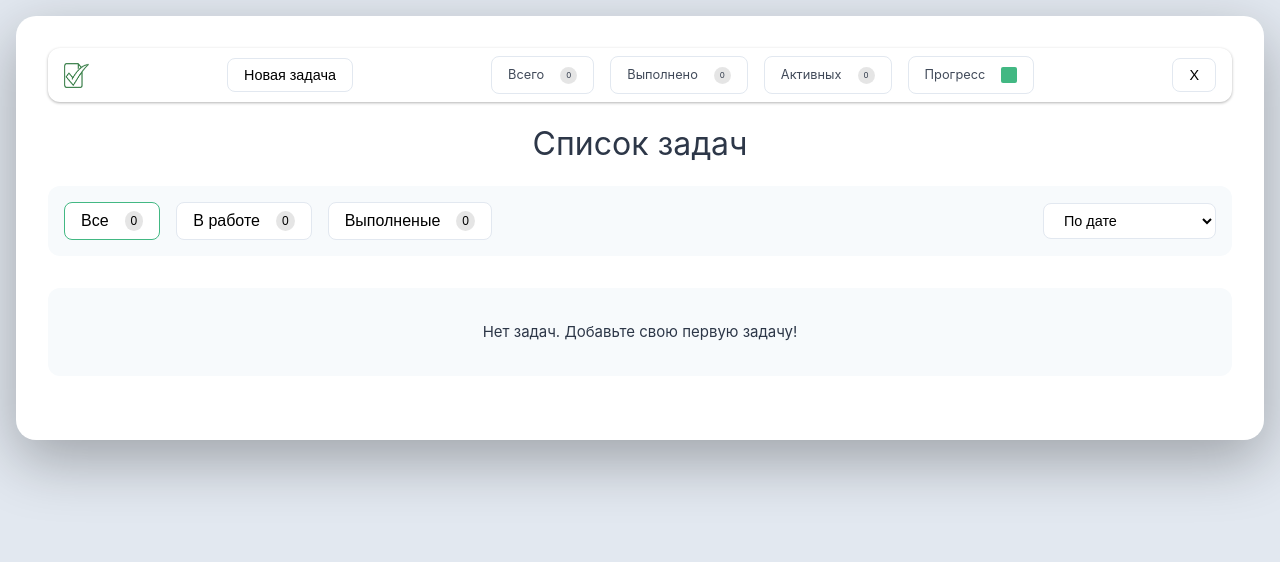
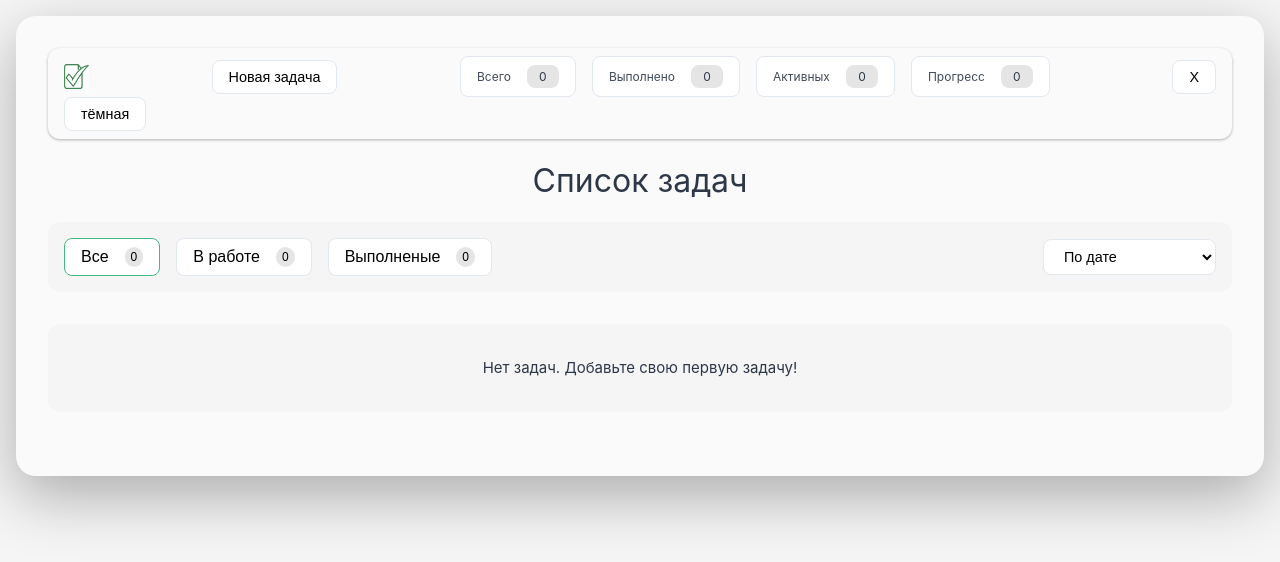
Before and after one commit to AlekseyZaqvozkin/TaskManager, a Vue app: page / in a window 1280 px wide. Shown: the top 562 px of the page. Built offline with nearby package versions, Linux system fonts and the light colour scheme; the HTML template or start-up script is replaced by a standard one.

Commit message:
change component Statistic

```diff
--- a/src/App.vue
+++ b/src/App.vue
@@ -4,9 +4,10 @@ import TaskList from './components/TaskList.vue'
 import TaskFilter from './components/TaskFilter.vue'
 import TaskStat from './components/TaskStat.vue'
 import TaskModal from './components/TaskModal.vue'
-import type { FilterOption, FilterValue, SortValue, Task } from './types/global'
+import type { FilterOption, FilterValue, SortValue, Stats, Task } from './types/global'
 
 import { useHead } from '@unhead/vue'
+// import ThemeChange from './components/ThemeChange.vue'
 
 useHead({
   title: 'Менеджер задач',
@@ -19,7 +20,6 @@ useHead({
       name: 'viewport',
       content: 'width=device-width, initial-scale=1',
     },
-    // Добавим Open Graph для красивого отображения в соцсетях
     {
       property: 'og:title',
       content: 'Менеджер задач',
@@ -45,6 +45,22 @@ watch(
   },
   { deep: true }, // изменения внутри объектов
 )
+
+// Реактивное состояние для отслеживания темы
+const isDark = ref(false)
+
+// Функция переключения темы
+const toggleTheme = () => {
+  isDark.value = !isDark.value
+
+  if (isDark.value) {
+    document.documentElement.classList.add('dark-theme')
+    localStorage.setItem('theme', 'dark')
+  } else {
+    document.documentElement.classList.remove('dark-theme')
+    localStorage.setItem('theme', 'light')
+  }
+}
 
 // modal
 
@@ -94,10 +110,16 @@ const stats = computed(() => {
   const total = list.length
   const completed = list.reduce((s, t) => s + (t.completed ? 1 : 0), 0)
   const active = total - completed
-  const progress = total === 0 ? 0 : Math.round(100 - (completed / total) * 100)
+  const progress = total === 0 ? 0 : Math.round( (completed / total) * 100)
   return { total, completed, active, progress }
 })
 
+const statsArr = computed<Stats[]>(() => [
+  { label: 'Всего', count: stats.value.total },
+  { label: 'Выполнено', count: stats.value.completed },
+  { label: 'Активных', count: stats.value.total - stats.value.completed },
+  { label: 'Прогресс', count: stats.value.progress, bar: true },
+])
 // Фильтрация и сортировка
 const filterAndSortedTasks = computed(() => {
   let filtered = [...tasks.value]
@@ -171,6 +193,21 @@ const handleChangeFilter = (filter: FilterValue) => {
 }
 
 const loadFromLocalStorage = () => {
+  // Инициализация темы при монтировании компонента
+
+  const savedTheme = localStorage.getItem('theme')
+
+  // Проверяем сохраненную тему или системные настройки ОС
+  const prefersDark = window.matchMedia('(prefers-color-scheme: dark)').matches
+
+  if (savedTheme === 'dark' || (!savedTheme && prefersDark)) {
+    isDark.value = true
+    document.documentElement.classList.add('dark-theme')
+  } else {
+    isDark.value = false
+    document.documentElement.classList.remove('dark-theme')
+  }
+
   const savedTask = localStorage.getItem('tasks')
   if (savedTask) {
     try {
@@ -212,9 +249,11 @@ onMounted(() => {
         <div class="header__container">
           <img alt="Task manager logo" class="header__logo" src="@/assets/logo_green.png" />
           <button class="btn tab" @click="openNew">Новая задача</button>
-          <TaskStat :stats="stats" />
+          <TaskStat :stats="statsArr" />
           <button class="btn-alert tab" @click="eraseAll">Х</button>
         </div>
+        <!-- <ThemeChange/> -->
+        <button class="btn tab" @click="toggleTheme">{{ isDark ? 'светлая' : 'тёмная' }}</button>
       </section>
 
       <h1 class="app__title">Список задач</h1>
--- a/src/assets/base.css
+++ b/src/assets/base.css
@@ -1,27 +1,51 @@
 :root {
+  /* colors */
+
+  --primary: #009688;
+  --primary-dark: #00796b;
+  --secondary: #b39ddb;
+
+  --background: #fafafa;
+  --surface: #f5f5f5;
+  --error: #f44336;
+
+  --on-primary: #fafafa;
+  --on-secondary: #212121;
+
+  /* --on-background:;
+--on-surface:; */
+  --on-error: #000000;
+  --black-30: rgba(0, 0, 0, 0.3);
+
   --green: #42b883;
+
   --white-soft: #e2e8f0;
+  --white-light: #f7fafc;
   --white: #ffffff;
+
   --text-dark: #2d3748;
-  --white-light: #f7fafc;
-  --black-30: rgba(0, 0, 0, 0.3);
+
   --black-10: rgba(0, 0, 0, 0.1);
 
-  --alert: red;
+  --font-size-header: 16px;
+  --font-size-text: 14px;
+  --font-size-minor: 12px;
 }
 
 /* semantic color variables for this project */
 :root {
-  --color-background-soft: var(--white-soft);
-  --color-background-light: var(--white-light);
-  --color-background: var(--white);
+  --color-background-soft: var(--surface);
+  --color-background: var(--background);
+  --color-shadow: var(--black-30);
+
+  --color-background-light: var(--surface);
+
   --color-background-btn: var(--white);
 
   --color-border-btn: var(--white-soft);
   --color-border: var(--green);
   --color-hover: var(--green);
 
-  --color-shadow: var(--black-30);
   --color-text: var(--text-dark);
   --color-text-active: var(--white);
   --color-text-opacity-30: var(--black-30);
@@ -29,6 +53,22 @@
   --gap: 16px;
 }
 
+:root.dark-theme {
+  --color-background-soft: var(--dark-color);
+  --color-background-light: var(--surface-color);
+  --color-background: var(--dark-color);
+  --color-background-btn: var(--border-color);
+
+  --color-border-btn: var(--white-soft);
+  --color-border: var(--green);
+  --color-hover: var(--green);
+
+  --color-shadow: var(--black-30);
+  --color-text: var(--white-light);
+  --color-text-active: var(--white);
+  --color-text-opacity-30: var(--black-30);
+  --color-text-opacity-10: var(--black-10);
+}
 /* @media (prefers-color-scheme: dark) {
 
 } */
--- a/src/components/TaskFilter.vue
+++ b/src/components/TaskFilter.vue
@@ -40,7 +40,7 @@ const handleFilter = (e: string) => {
     </div>
 
     <div class="filter__sort">
-      <select v-model="sortBy" @change="handleSort" class="filter__select tab btn">
+      <select v-model="sortBy" name="sortBy" @change="handleSort" class="filter__select tab btn">
         <option value="date">По дате</option>
         <option value="completedDate">Срок выполнения</option>
         <option value="title">По названию</option>
@@ -69,8 +69,8 @@ const handleFilter = (e: string) => {
 
   &__tab {
     padding: 8px 16px;
-    background: var(--color-background);
-    border: 1px solid var(--color-background-soft);
+    background: var(--color-background-btn);
+    border: 1px solid var(--color-border-btn);
     border-radius: 8px;
     cursor: pointer;
     transition:
--- a/src/components/TaskModal.vue
+++ b/src/components/TaskModal.vue
@@ -139,7 +139,6 @@ function submit(): void {
 /* Keyboard & focus management */
 const modal = ref<HTMLElement | null>(null)
 const firstInput = ref<HTMLInputElement | null>(null)
-const backdrop = ref<HTMLElement | null>(null)
 let lastFocused: HTMLElement | null = null
 
 watch(visible, async (v) => {
@@ -208,7 +207,6 @@ onBeforeUnmount(() => {
 </script>
 
 <style scoped>
-/* остальной CSS без изменений */
 .modal-backdrop {
   position: fixed;
   inset: 0;
--- a/src/components/TaskStat.vue
+++ b/src/components/TaskStat.vue
@@ -2,41 +2,20 @@
 import type { Stats } from '@/types/global'
 
 defineProps<{
-  stats: Stats
+  stats: Stats[]
 }>()
 </script>
 
 <template>
   <div class="stat">
-    <div class="stat__tabs tab">
-      <!-- <div class="stat__icon">Iii</div> -->
-
-      <div class="stat__label">Всего</div>
-      <div class="stat__count">{{ stats.total }}</div>
-    </div>
-
-    <div class="stat__tabs tab">
-      <!-- <div class="stat__icon">Iii</div> -->
-
-      <div class="stat__label">Выполнено</div>
-      <div class="stat__count">{{ stats.completed }}</div>
-    </div>
-
-    <div class="stat__tabs tab">
-      <!-- <div class="stat__icon">Iii</div> -->
-
-      <div class="stat__label">Активных</div>
-      <div class="stat__count">{{ stats.active }}</div>
-    </div>
-
-    <div class="stat__tabs tab">
-      <!-- <div class="stat__icon">Iii</div> -->
-
-      <div class="stat__label">Прогресс</div>
-      <!-- <div class="stat__value">{{ stats.progress }}</div> -->
-      <div class="stat__bar">
-        <div class="stat__bar--fill" :style="{ height: `${stats.progress}%` }"></div>
-      </div>
+    <div v-for="stat in stats" :key="stat.label" class="tab stat__tabs">
+      <p class="stat__label">
+        {{ stat.label }}
+      </p>
+      <span class="stat__count">
+        {{ stat.count }}
+        <span v-if="stat.bar" class="stat__bar" :style="{ height: `${stat.count + '%'}` }"> </span>
+      </span>
     </div>
   </div>
 </template>
@@ -48,42 +27,38 @@ defineProps<{
   align-items: center;
   flex-wrap: wrap;
   gap: var(--gap);
-  color: var(--color-text);
 
   &__tabs {
     gap: var(--gap);
+    color: var(--color-text);
     user-select: none;
   }
 
   &__count {
+    position: relative;
+    min-width: 32px;
+    text-align: center;
     background-color: var(--color-text-opacity-10);
-    padding: 0.125rem 0.375rem;
-    border-radius: 100%;
-    font-size: 0.5rem;
+    padding: 2px 6px;
+    border-radius: 8px;
+    font-size: var(--font-size-minor);
+    overflow: hidden;
   }
 
   &__label {
-    font-size: 0.8rem;
+    font-size: var(--font-size-minor);
     opacity: 0.9;
   }
 
-  &__value {
-    font-size: 1rem;
-  }
-
   &__bar {
-    height: 16px;
-    width: 16px;
-    background: var(--color-hover);
-    border-radius: 2px;
-    overflow: hidden;
-
-    &--fill {
-      width: 100%;
-      background: var(--color-background-soft);
-      border-radius: 2px;
-      transition: width 0.3s ease-in-out;
-    }
+    position: absolute;
+    bottom: 0;
+    left: 0;
+    background-color: var(--primary);
+    width: 32px;
+    opacity: 0.5;
+    border-radius: 3px 3px 8px 8px;
+    transition: height 0.3s ease-in-out;
   }
 }
 </style>
--- /dev/null
+++ b/src/components/ThemeChange.vue
@@ -0,0 +1,11 @@
+<script setup lang="ts">
+type Theme = 'system' | 'dark' | 'white'
+
+defineProps<{
+  theme: Theme
+}>()
+</script>
+
+<template>
+  <button class="tab">День</button>
+</template>
--- a/tsconfig.app.json
+++ b/tsconfig.app.json
@@ -5,8 +5,6 @@
   "compilerOptions": {
     "composite": true,
     "tsBuildInfoFile": "./node_modules/.tmp/tsconfig.app.tsbuildinfo",
-
-    "baseUrl": ".",
     "paths": {
       "@/*": ["./src/*"]
     }
```
Also changed, not shown: src/components/TaskItem.vue (+9 -17 lines), src/types/global.ts (+3 -4 lines), 1 other file (tests, documents, lock files or other folders).
